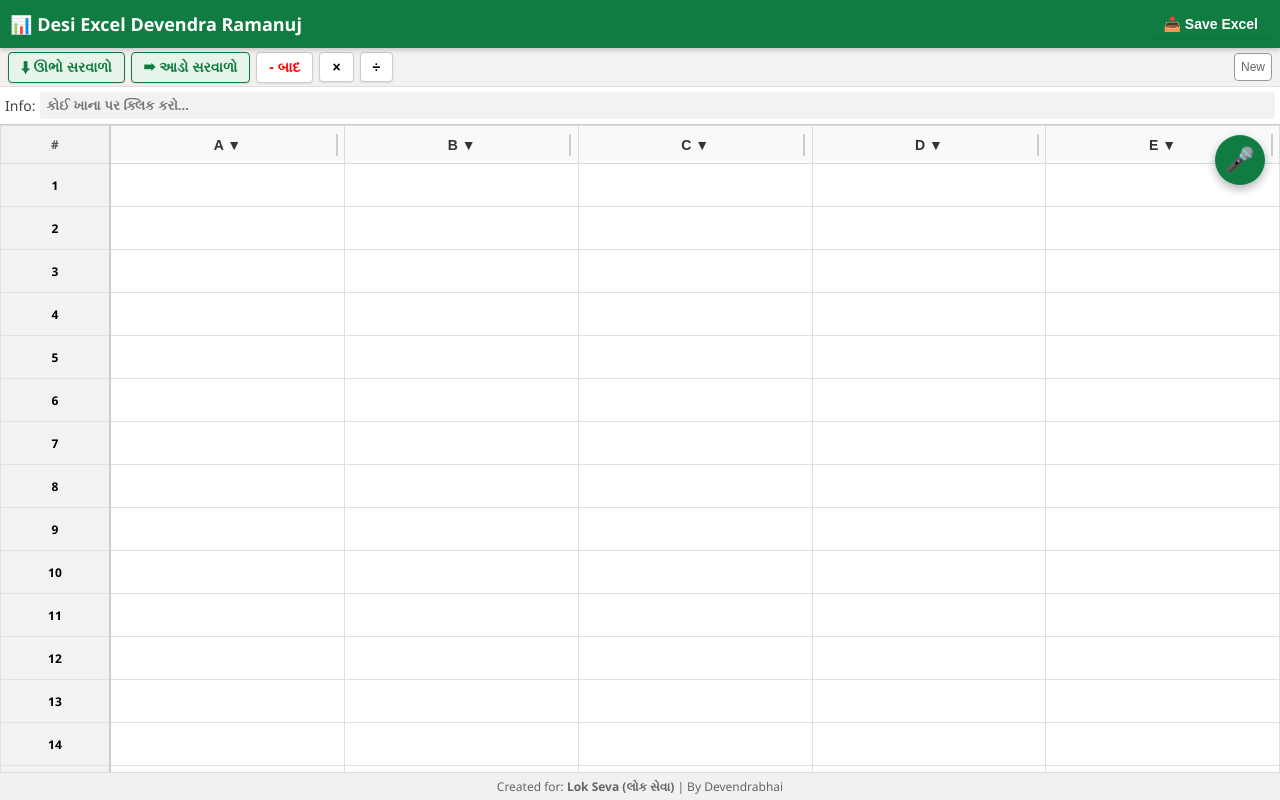
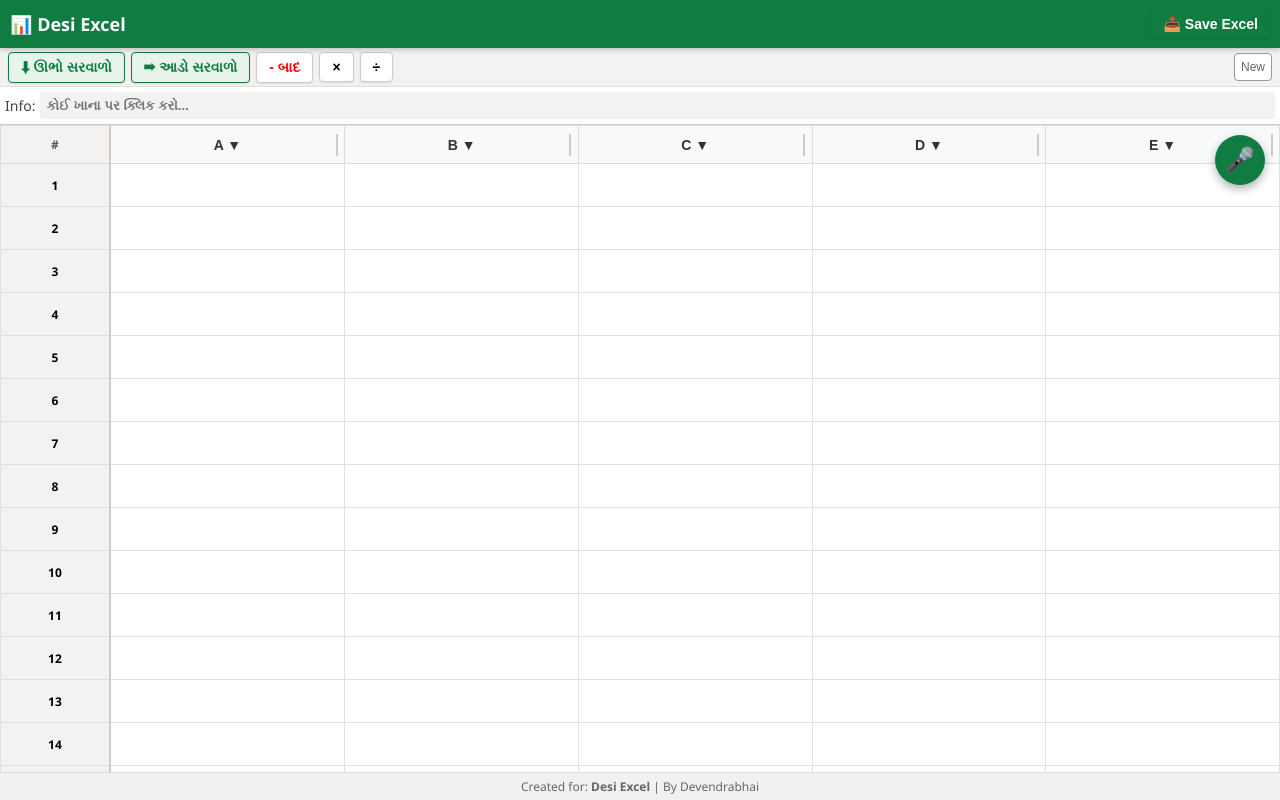
Before and after one commit to devenramanuj/Desi-excel, a plain HTML site: page index.html in a window 1280 px wide. Drawn offline with Linux system fonts and the light colour scheme.

Commit message:
Update index.html

```diff
--- a/index.html
+++ b/index.html
@@ -97,7 +97,7 @@
 <body>
 
   <div class="app-bar">
-    <div class="brand">📊 Desi Excel    Devendra Ramanuj</div>
+    <div class="brand">📊 Desi Excel </div>
     <button class="math-btn btn-excel" onclick="downloadExcel()">📥 Save Excel</button>
   </div>
 
@@ -120,7 +120,7 @@
   </div>
 
   <div class="credit-footer">
-    Created for: <b>Lok Seva (લોક સેવા)</b> | By Devendrabhai
+    Created for: <b>Desi Excel</b> | By Devendrabhai
   </div>
 
   <button id="micBtn" class="mic-btn" onclick="toggleVoice()">🎤</button>
```
